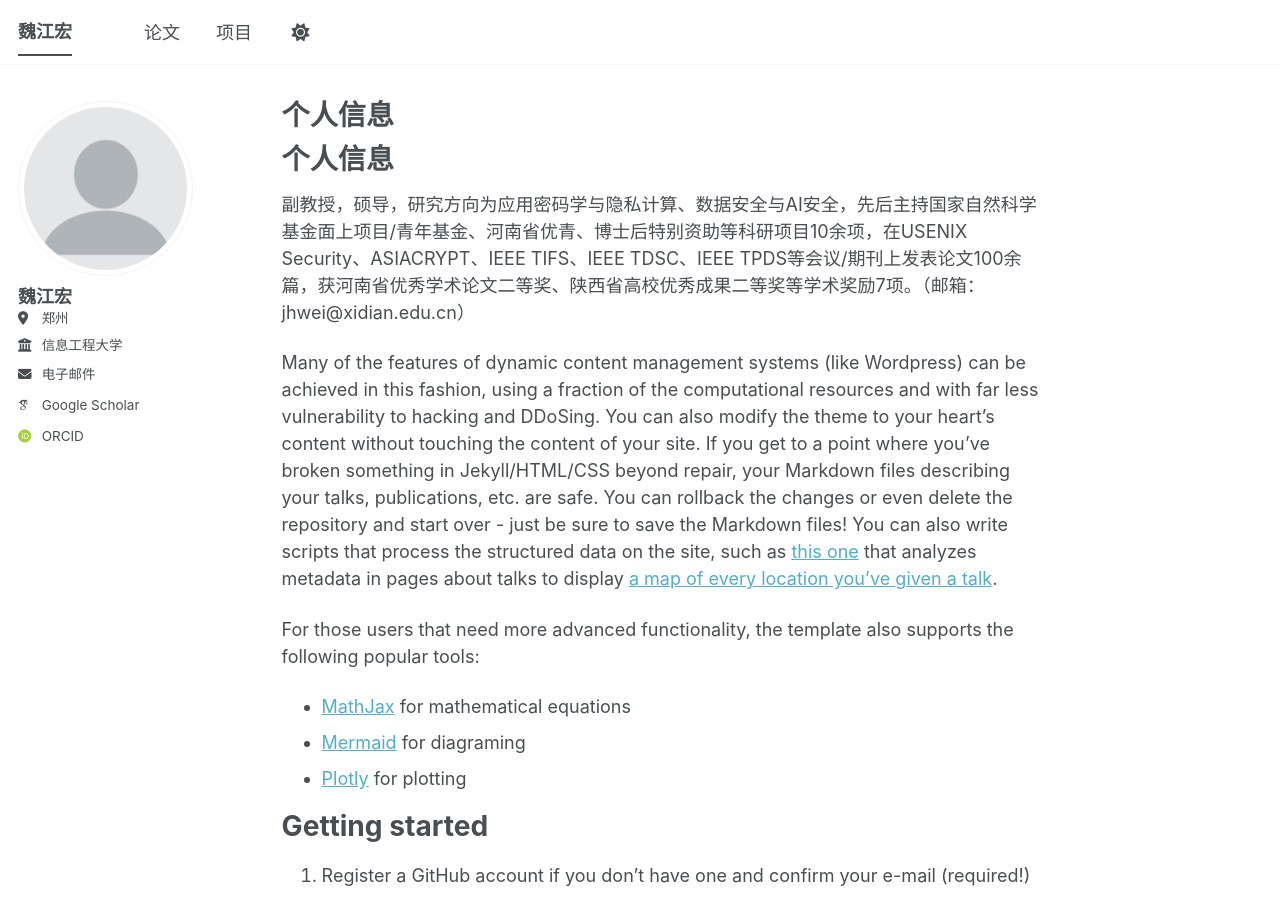
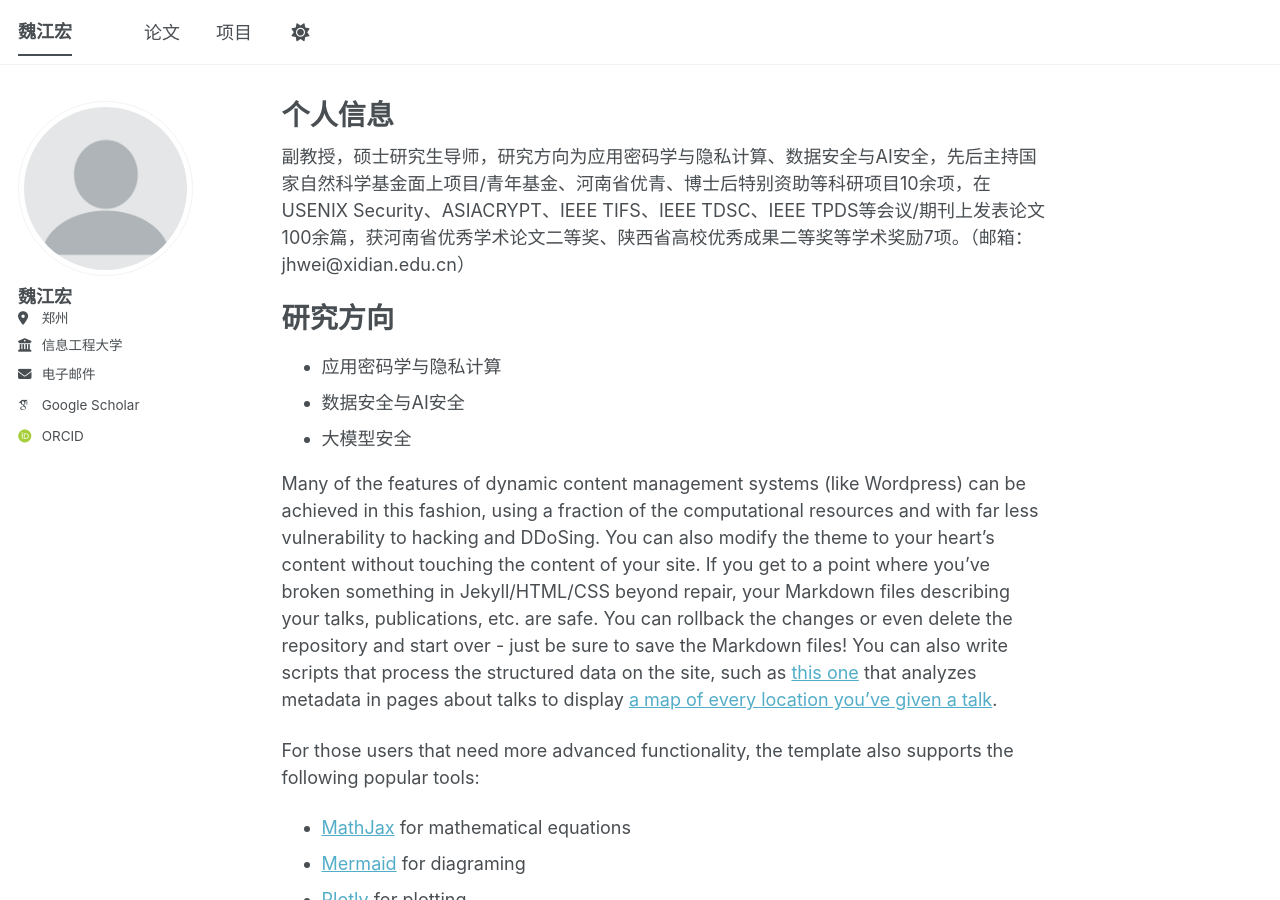
Before and after one commit to jhw-crypt/jhw-crypt.github.io, a Jekyll site: the page built from _pages/about.md, in a window 1280 px wide and 900 px high. Built offline with Jekyll 4.4.1, drawn with Linux system fonts in a browser that asks for light colours; some web fonts are replaced; a script bundle is joined from its source files by our own code; library files that are not in the unit come from our copies; our own code applies the rules of GitHub Pages for plain Markdown files.

Commit message:
Update about.md

```diff
--- a/_pages/about.md
+++ b/_pages/about.md
@@ -1,15 +1,19 @@
 ---
 permalink: /
-#title: "学术主页"
+title: "个人信息"
 author_profile: true
 redirect_from:
   - /about/
   - /about.html
 ---
+副教授，硕士研究生导师，研究方向为应用密码学与隐私计算、数据安全与AI安全，先后主持国家自然科学基金面上项目/青年基金、河南省优青、博士后特别资助等科研项目10余项，在USENIX Security、ASIACRYPT、IEEE TIFS、IEEE TDSC、IEEE TPDS等会议/期刊上发表论文100余篇，获河南省优秀学术论文二等奖、陕西省高校优秀成果二等奖等学术奖励7项。（邮箱：jhwei@xidian.edu.cn）
 
-个人信息
+
+研究方向
 ======
-副教授，硕导，研究方向为应用密码学与隐私计算、数据安全与AI安全，先后主持国家自然科学基金面上项目/青年基金、河南省优青、博士后特别资助等科研项目10余项，在USENIX Security、ASIACRYPT、IEEE TIFS、IEEE TDSC、IEEE TPDS等会议/期刊上发表论文100余篇，获河南省优秀学术论文二等奖、陕西省高校优秀成果二等奖等学术奖励7项。（邮箱：jhwei@xidian.edu.cn）
+- 应用密码学与隐私计算
+- 数据安全与AI安全
+- 大模型安全
 
 Many of the features of dynamic content management systems (like Wordpress) can be achieved in this fashion, using a fraction of the computational resources and with far less vulnerability to hacking and DDoSing. You can also modify the theme to your heart's content without touching the content of your site. If you get to a point where you've broken something in Jekyll/HTML/CSS beyond repair, your Markdown files describing your talks, publications, etc. are safe. You can rollback the changes or even delete the repository and start over - just be sure to save the Markdown files! You can also write scripts that process the structured data on the site, such as [this one](https://github.com/academicpages/academicpages.github.io/blob/master/talkmap.ipynb) that analyzes metadata in pages about talks to display [a map of every location you've given a talk](https://academicpages.github.io/talkmap.html).
 
```
